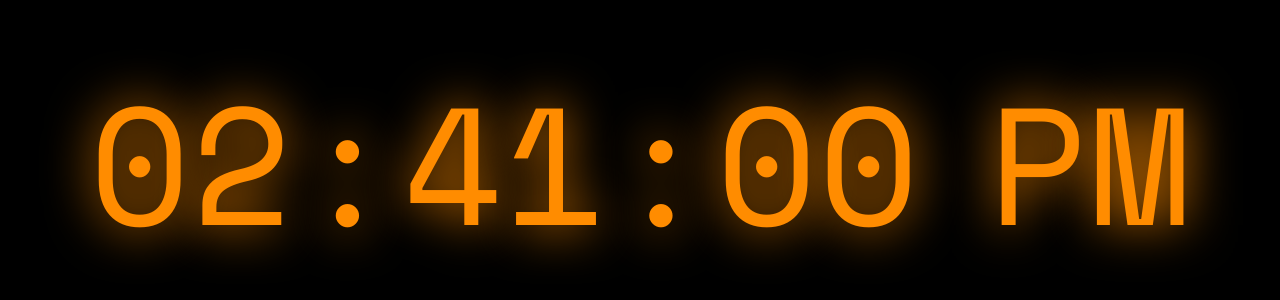
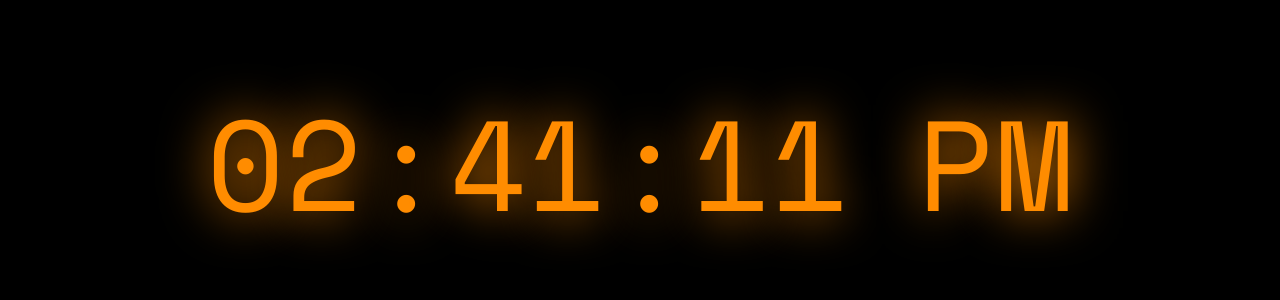
Before and after one commit to Kosty20/MiniProject-Clock, a plain HTML site: page index.html in a window 1280 px wide. Shown: the part 238-538 px from the top of the page. Drawn offline with nearby package versions, Linux system fonts and the light colour scheme.

Commit message:
Finished

```diff
--- a/code.js
+++ b/code.js
@@ -1,22 +1,30 @@
-
-const currentTime = new Date;
 
 const hrBox = document.querySelector('.hours');
 const minBox = document.querySelector('.minutes');
 const secBox = document.querySelector('.seconds');
+const antePost = document.querySelector('.ante-post');
 
-let hours = currentTime.getHours() - 12;
-let minutes = currentTime.getMinutes();
-let seconds = currentTime.getSeconds();
+let currentTime;
+let hours;
+let minutes;
+let seconds;
 
+getClock();
 
-if(hours < 10){
-    hrBox.innerText = `0${hours}`
-} else {
-    hrBox.innerText = `${hours}`
+setInterval(getClock, 1000)
+
+function getClock() {
+    currentTime = new Date;
+    hours = currentTime.getHours();
+    minutes = currentTime.getMinutes();
+    seconds = currentTime.getSeconds();
+
+    if(hours > 12){
+        hours -= 12;
+        antePost.innerText = 'PM';
+    }
+
+    hours < 10 ? hrBox.innerText = `0${hours}` : hrBox.innerText = `${hours}`;
+    minutes < 10 ? minBox.innerText = `0${minutes}` : minBox.innerText = `${minutes}`;
+    seconds < 10 ? secBox.innerText = `0${seconds}` : secBox.innerText = `${seconds}`;
 }
-if(minutes < 10){
-    minBox.innerText = `0${minutes}`
-} else {
-    minBox.innerText = `${minutes}`
-}
--- a/index.html
+++ b/index.html
@@ -16,7 +16,7 @@
         <span class="minutes">00</span>
         <span>:</span>
         <span class="seconds">00</span>
-        <span>PM</span>
+        <span class="ante-post">AM</span>
     </div>
 </body>
 </html>
--- a/style.css
+++ b/style.css
@@ -26,7 +26,7 @@ body{
 
 span{
     font-family: 'Space Mono', monospace;
-    font-size: clamp(50px, 13vw, 500px);
+    font-size: clamp(30px, 10vw, 500px);
     text-shadow: 0 0 50px var(--my-orange);
 }
 
```
